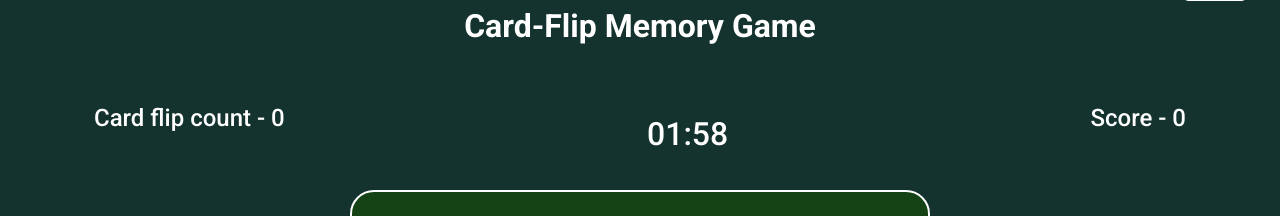
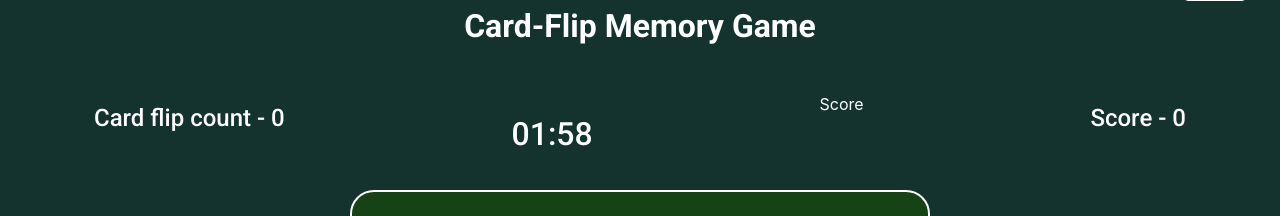
Before and after one commit to SasirekhaThumma/mini-project-nxtwave, a React (Create React App) app: page /card-flip-memory-game in a window 1280 px wide. Both pictures are taken after a click on the button "Start playing". Shown: the part 94-310 px from the top of the page. Built offline with nearby package versions, Linux system fonts and the light colour scheme; a web font is replaced by a local one.

Commit message:
updations in cardFilpGame

```diff
--- a/src/components/CardFlipMemoryGameInterface/index.css
+++ b/src/components/CardFlipMemoryGameInterface/index.css
@@ -212,7 +212,7 @@
   color: #4ade80;
 }
 
-.no-of-flips-text {
+.flips-text {
   color: #ffffff;
   font-family: Bree Serif;
   font-size: 24px;
@@ -221,7 +221,7 @@
   text-align: center;
 }
 
-.response-descripton {
+.response-description {
   font-family: Bree Serif;
   font-size: 36px;
   font-weight: 400;
--- a/src/components/CardFlipMemoryGameInterface/index.js
+++ b/src/components/CardFlipMemoryGameInterface/index.js
@@ -83,22 +83,24 @@ const CardFlipMemoryGameInterface = () => {
   const [selectedCards, setSelectedCards] = useState([])
   const [matchedCards, setMatchedCards] = useState(0)
   const [modalIsOpen, setModalIsOpen] = useState(false)
+  const [isProcessing, setIsProcessing] = useState(false)
 
   const closeModal = () => setModalIsOpen(false)
 
   const formatTime = time => {
     const minutes = Math.floor(time / 60)
     const seconds = time % 60
-    return `${minutes.toString().padStart(2, '0')}:${seconds
+    return `${minutes
       .toString()
-      .padStart(2, '0')}`
+      .padStart(2, '0')}:${seconds.toString().padStart(2, '0')}`
   }
 
   useEffect(() => {
-    if (countDown === 0) setGameStatus(gameStatusConstants.response)
-
-    const timerId =
-      countDown > 0 && setInterval(() => setCountDown(prev => prev - 1), 1000)
+    if (countDown === 0) {
+      setGameStatus(gameStatusConstants.response)
+      return undefined
+    }
+    const timerId = setInterval(() => setCountDown(prev => prev - 1), 1000)
     return () => clearInterval(timerId)
   }, [countDown])
 
@@ -110,34 +112,44 @@ const CardFlipMemoryGameInterface = () => {
     )
 
   const onHandleCardClick = card => {
-    if (selectedCards.length === 2) return
+    // Block clicks if already 2 selected, already flipped, or waiting to flip back
+    if (selectedCards.length === 2 || card.isFlipped || isProcessing) return
 
+    setShuffledCards(flipCard(card))
+
+    if (selectedCards.length === 0) {
+      setSelectedCards([card])
+      return
+    }
+
+    const firstCard = selectedCards[0]
+    const secondCard = card
     setCardFlipCount(prev => prev + 1)
-    setShuffledCards(flipCard(card))
-    setSelectedCards(prev => [...prev, card])
 
-    if (selectedCards.length === 1) {
-      const firstCard = selectedCards[0]
-      if (firstCard.name === card.name) {
+    if (firstCard.name === secondCard.name) {
       const newMatched = matchedCards + 1
       setMatchedCards(newMatched)
       setScore(prev => prev + 1)
       setSelectedCards([])
+
       if (newMatched === shuffledCards.length / 2) {
         setGameStatus(gameStatusConstants.response)
       }
     } else {
+      // Start temporary lock to prevent clicks while flipping back
+      setIsProcessing(true)
       setTimeout(() => {
         setShuffledCards(prev =>
           prev.map(eachItem =>
-              eachItem.id === firstCard.id || eachItem.id === card.id
+            eachItem.id === firstCard.id || eachItem.id === secondCard.id
               ? {...eachItem, isFlipped: false}
               : eachItem,
           ),
         )
         setSelectedCards([])
+        // Unlock after flip back
+        setIsProcessing(false)
       }, 2000)
-      }
     }
   }
 
@@ -167,8 +179,9 @@ const CardFlipMemoryGameInterface = () => {
           data-testid="close"
           className="cfm-active-rules-close-button"
           onClick={closeModal}
+          aria-label="close rules modal"
         >
-          <CgClose color="#334155" aria-label="close" />
+          <CgClose color="#334155" />
         </button>
         <h1 className="cfm-active-state-rules-text">Rules</h1>
         <ul className="cfm-inital-rules-unordered-styling">
@@ -194,7 +207,6 @@ const CardFlipMemoryGameInterface = () => {
             When the user is not able to find all the cards before the timer
             ends then the game should end and redirect to the Time Up Page.
           </li>
-
           <li className="cfm-active-rules-list-item-styling">
             If the user finds all the matching cards before the timer ends, then
             the user should be redirected to the results page.
@@ -213,14 +225,15 @@ const CardFlipMemoryGameInterface = () => {
           Card flip count - {cardFlipCount}
         </p>
         <p className="active-state-time-list-detail">{formatTime(countDown)}</p>
+        <p className="score-heading">Score</p>
         <p className="active-state-score-list-detail">Score - {score}</p>
       </div>
       <div className="cfm-game-container">
         <ul className="animal-cards-unorder-list-styling">
           {shuffledCards.map(eachItem => (
             <EachAnimalCard
+              key={eachItem.id}
               eachItem={eachItem}
-              key={eachItem.id}
               handleClick={onHandleCardClick}
             />
           ))}
@@ -240,25 +253,25 @@ const CardFlipMemoryGameInterface = () => {
   }
 
   const responseSection = () => {
-    const happyEmoji =
+    const winEmoji =
       'https://res.cloudinary.com/dvptfc0ji/image/upload/v1729927729/2x_csj9y0.png'
-    const sadEmoji =
+    const loseEmoji =
       'https://res.cloudinary.com/dvptfc0ji/image/upload/v1729927830/thfj8loqatlejhcjmh0q.png'
-
-    const isWin = score > 9
+    const isWin = matchedCards === shuffledCards.length / 2
 
     return (
       <div className="result-response-container">
         <img
           className="result-response-emoji"
-          src={isWin ? happyEmoji : sadEmoji}
-          alt={isWin ? 'neutral face' : 'Frowning face'}
+          src={isWin ? winEmoji : loseEmoji}
+          alt={isWin ? 'grinning face with big eyes' : 'neutral face'}
         />
+        <p className="no-of-flips-text">No.of Flips - {cardFlipCount}</p>
+        <p className="score-text">Score - {score}</p>
 
         {isWin ? (
           <>
             <h2 className="congratulation-response-text">Congratulations</h2>
-            <p className="no-of-flips-text">No.of Flips - {cardFlipCount}</p>
             <h1 className="response-descripton">
               You matched all of the cards in record time
             </h1>
@@ -268,13 +281,11 @@ const CardFlipMemoryGameInterface = () => {
             <h2 className="congratulation-response-text">
               Better luck next time
             </h2>
-            <p className="no-of-flips-text">No.of Flips - {cardFlipCount}</p>
-            <h1 className="response-descripton">
+            <h1 className="response-description">
               You did not match all of the cards in record time
             </h1>
           </>
         )}
-
         <button
           type="button"
           className="cfm-response-button"
@@ -286,18 +297,13 @@ const CardFlipMemoryGameInterface = () => {
     )
   }
 
-  const renderGame = () => {
-    switch (gameStatus) {
-      case gameStatusConstants.active:
-        return renderActiveStateSection()
-      case gameStatusConstants.response:
-        return responseSection()
-      default:
-        return null
-    }
-  }
-
-  return <div className="cfm-active-state-container">{renderGame()}</div>
+  return (
+    <div className="cfm-active-state-container">
+      {gameStatus === gameStatusConstants.active
+        ? renderActiveStateSection()
+        : responseSection()}
+    </div>
+  )
 }
 
 export default CardFlipMemoryGameInterface
--- a/src/components/EmojiGame/index.js
+++ b/src/components/EmojiGame/index.js
@@ -171,10 +171,11 @@ class EmojiGame extends Component {
             className="close-btn"
             onClick={this.closeRulesModal}
             data-testid="close"
+            aria-label="Close rules modal"
           >
-            <CgClose color="grey" size={24} aria-label="close" />
+            <CgClose color="grey" size={24} />
           </button>
-          <h2 className="rules-title">Rules</h2>
+          <h1 className="rules-title">Rules</h1>
           <ul className="rules-list">
             <li>User should be able to see the list of Emojis</li>
             <li>
@@ -260,6 +261,7 @@ class EmojiGame extends Component {
 
   renderGameView = () => {
     const {score, shuffledEmojis} = this.state
+    const updatedScore = score.toString().padStart(2, '0')
     return (
       <div className="game-view">
         <nav className="game-view-nav">
@@ -271,9 +273,7 @@ class EmojiGame extends Component {
             />
             <h1>Emoji Game</h1>
           </div>
-          <p className="score-text">
-            Score: {score.toString().padStart(2, '0')}
-          </p>
+          <p className="score-text">Score: {updatedScore}</p>
         </nav>
         <div className="emoji-game-con">
           <div className="emoji-rule-back">
@@ -312,6 +312,8 @@ class EmojiGame extends Component {
 
   renderResultView = () => {
     const {score, gameResult} = this.state
+    const updatedScore = score.toString().padStart(2, '0')
+
     const resultImg =
       gameResult === 'win'
         ? 'https://res.cloudinary.com/dnxqbn4b5/image/upload/v1757222974/Image_2_geufoh.png'
@@ -337,9 +339,8 @@ class EmojiGame extends Component {
               {gameResult === 'win' ? 'You Won!' : 'You Lose'}
             </h1>
             <p className="game-result-bestscore">Best Score</p>
-            <p className="game-result-score">
-              {score.toString().padStart(2, '0')}/12
-            </p>
+            <p className="game-result-score">Score</p>
+            <p className="game-result-score">{updatedScore}/12</p>
 
             <button
               type="button"
--- a/src/components/MemoryMatrixRulesModal/index.js
+++ b/src/components/MemoryMatrixRulesModal/index.js
@@ -12,7 +12,7 @@ const MemoryMatrixRulesModal = () => {
   return (
     <div>
       <button type="button" className="trigger-button" onClick={openModal}>
-        RULES
+        Rules
       </button>
 
       <Modal
@@ -32,8 +32,9 @@ const MemoryMatrixRulesModal = () => {
           className="cross-icon"
           onClick={closeModal}
           data-testid="close"
+          aria-label="Close rules modal"
         >
-          <CgClose size={24} color="grey" aria-label="close" />
+          <CgClose size={24} color="grey" />
         </button>
 
         <h1 id="rules-heading-popup" className="rules-heading-popup">
--- a/src/components/RockPaperScissor/index.js
+++ b/src/components/RockPaperScissor/index.js
@@ -51,7 +51,7 @@ const RockPaperScissor = () => {
     let scorealtimage = ' '
     let scoreBasedImg = ' '
     if (gameStatus === gameStateConstants.lossState) {
-      scorealtimage = 'Face without mouth'
+      scorealtimage = 'Frowning face'
       scoreBasedImg =
         'https://res.cloudinary.com/dnxqbn4b5/image/upload/v1757486849/Group_7618_4_qq380s.png'
     } else if (gameStatus === gameStateConstants.wonState) {
```
Also changed, not shown: src/components/MemoryMatrixGame/index.js (+10 -7 lines), src/components/MemoryMatrixResultsPage/index.js (+45 -42 lines), .projectConfig.json. Lines whose indentation alone changed are shown as unchanged.
